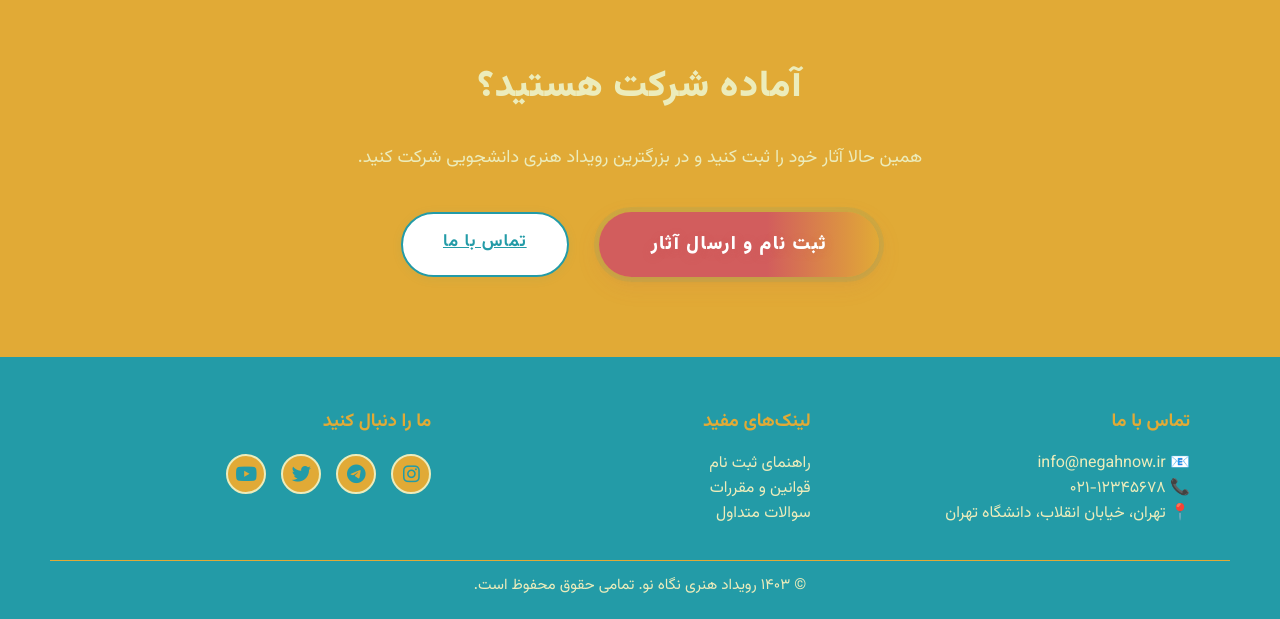
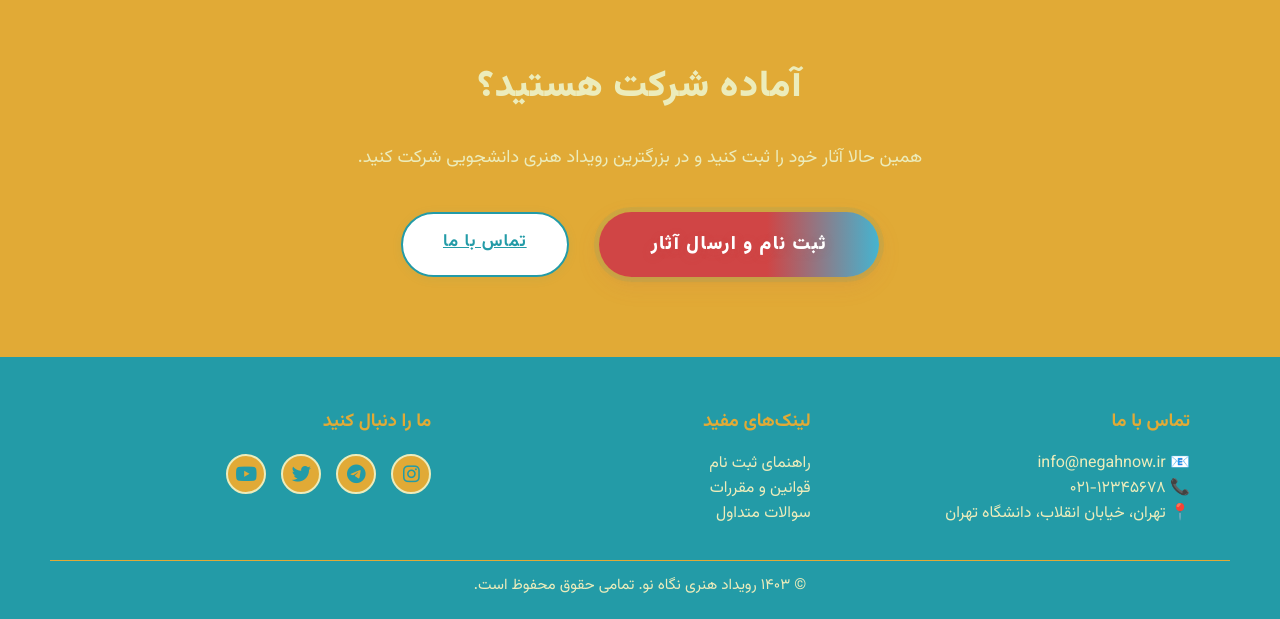
Before and after one commit to thisisahmadreza/Derangfestival, a plain HTML site: page index.html in a window 1280 px wide. Shown: the part 2017-2636 px from the top of the page. Drawn offline with Linux system fonts and the light colour scheme.

```diff
--- a/index.html
+++ b/index.html
@@ -714,7 +714,7 @@
             flex-wrap: wrap;
         }
         .action-btn {
-            background: linear-gradient(90deg, var(--button-register) 60%, var(--accent));
+            background: linear-gradient(90deg, #d04545 60%, #45b4d0);
             color: var(--white);
             font-weight: 900;
             border-radius: 100px;
@@ -730,7 +730,7 @@
             transform: scale(.97);
         }
         .action-btn:hover, .action-btn:focus {
-            background: linear-gradient(90deg, var(--accent) 60%, var(--button-register));
+            background: linear-gradient(90deg, #45b4d0 60%, #45b4d0);
             color: var(--white);
             box-shadow: var(--register-btn-glow);
         }
```
